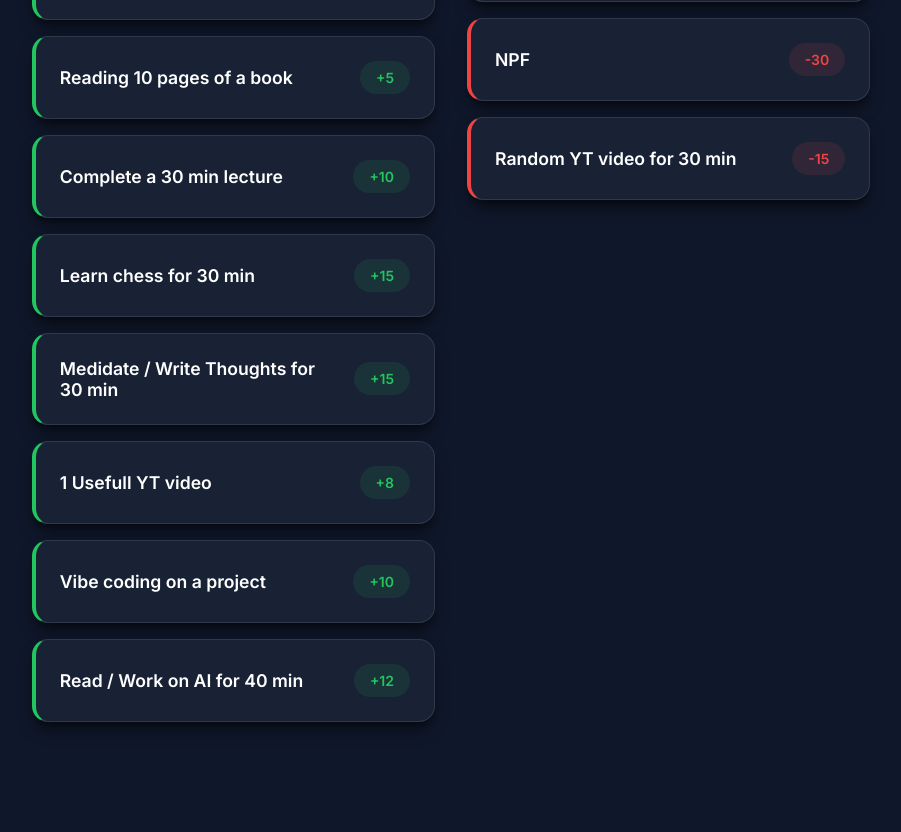
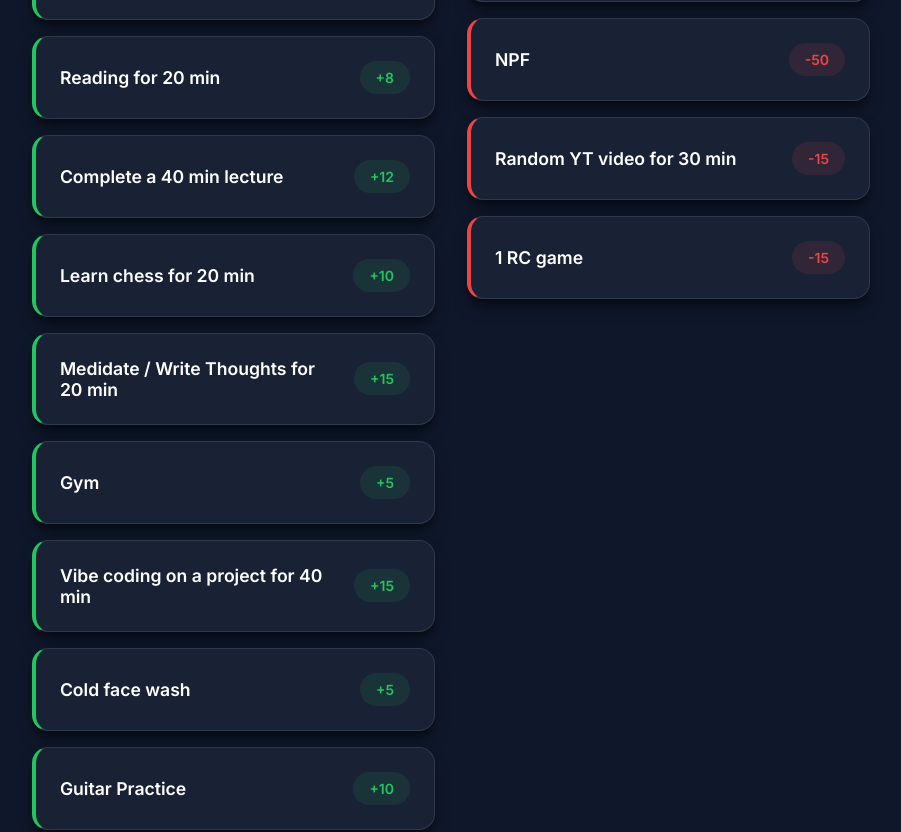
Before and after one commit to rai-rakesh/lifePoints, a Next.js app: page / in a window 1280 px wide. Shown: the part 480-1312 px from the top of the page, without its empty margins (189-1090 px from the left). Before the commit the page ends 1234 px from the top, so only its background shows below. Built offline with nearby package versions, Linux system fonts and the light colour scheme; no server answers; the database is empty.

Commit message:
task updated

```diff
--- a/src/app/page.tsx
+++ b/src/app/page.tsx
@@ -9,19 +9,22 @@ type Task = {
 };
 
 const TASKS: Task[] = [
-    { id: 1, label: 'Practice Guitar Strumming 30 min', points: 7 },
-    { id: 2, label: 'Practice Guitar Fingerstyle 30 min', points: 10 },
-    { id: 3, label: 'Reading 10 pages of a book', points: 5 },
-    { id: 4, label: 'Play 3 PUBG games', points: -20 },
+    { id: 1, label: 'Practice Guitar Strumming 30 min', points: 10 },
+    { id: 2, label: 'Practice Guitar Fingerstyle 30 min', points: 15 },
+    { id: 3, label: 'Reading for 20 min', points: 8 },
+    { id: 4, label: '4 BGMI matches', points: -20 },
     { id: 5, label: 'Random scrolling 30 min', points: -15 },
-    { id: 6, label: 'Complete a 30 min lecture', points: 10 },
-    { id: 7, label: 'Learn chess for 30 min', points: 15 },
-    { id: 8, label: 'Medidate / Write Thoughts for 30 min', points: 15 },
-    { id: 9, label: 'NPF', points: -30 },
+    { id: 6, label: 'Complete a 40 min lecture', points: 12 },
+    { id: 7, label: 'Learn chess for 20 min', points: 10 },
+    { id: 8, label: 'Medidate / Write Thoughts for 20 min', points: 15 },
+    { id: 9, label: 'NPF', points: -50 },
     { id: 10, label: 'Random YT video for 30 min', points: -15 },
-    { id: 11, label: '1 Usefull YT video', points: 8 },
-    { id: 12, label: 'Vibe coding on a project', points: 10 },
-    { id: 13, label: 'Read / Work on AI for 40 min', points: 12 },
+    { id: 11, label: 'Gym', points: 5 },
+    { id: 12, label: 'Vibe coding on a project for 40 min', points: 15 },
+    { id: 13, label: 'Cold face wash', points: 5 },
+    { id: 14, label: 'Guitar Practice', points: 10 },
+    { id: 15, label: '1 RC game', points: -15 },
+    { id: 16, label: 'Night Schedule', points: 8 },
 ];
 
 export default function Home() {
```
